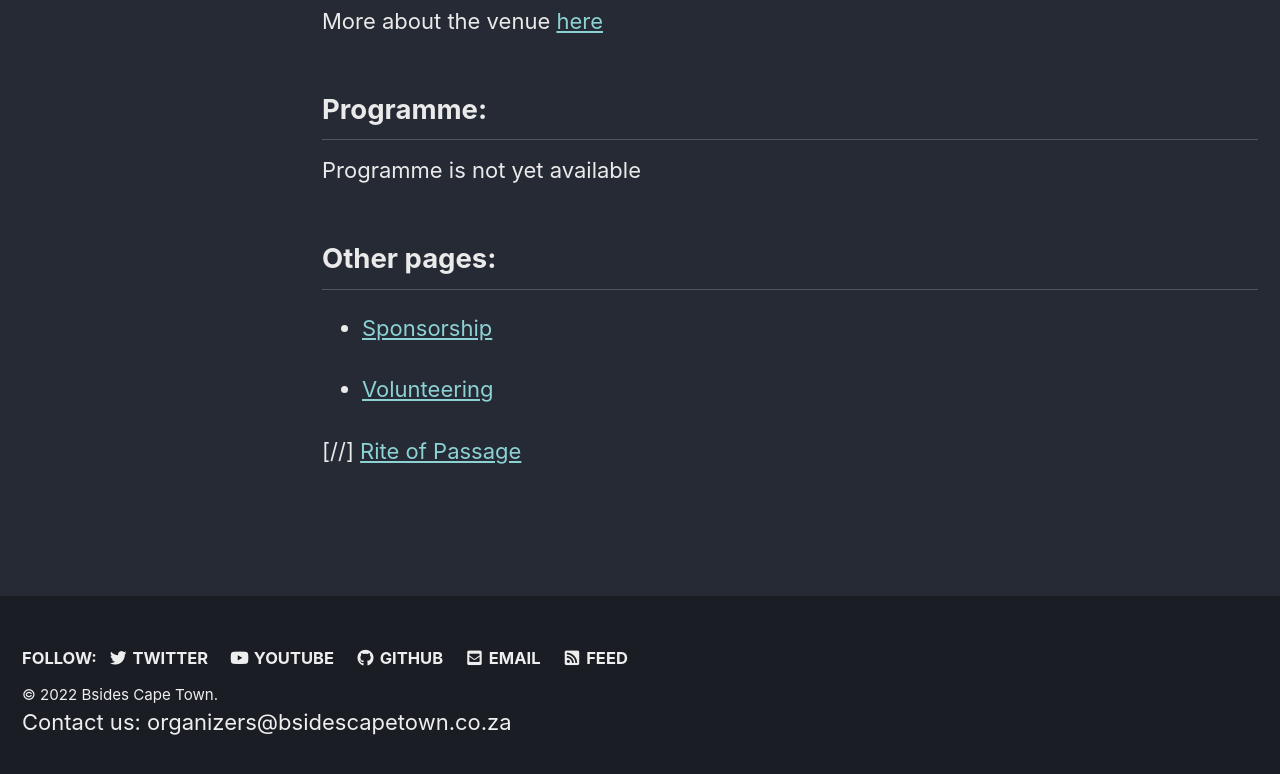
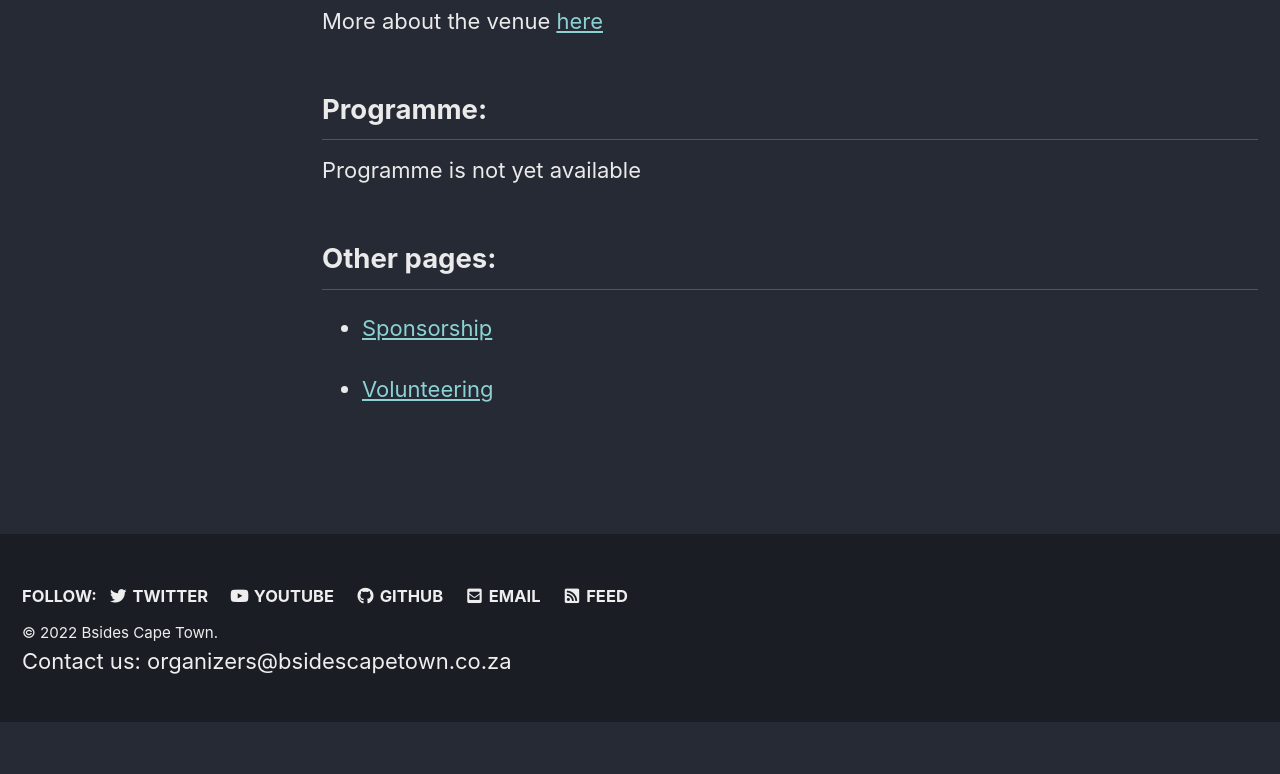
Before and after one commit to bsidescapetown/bsidescapetown.github.io, a Jekyll site: the page built from _pages/bsides-conf/2022.md, in a window 1280 px wide and 900 px high, scrolled down 1623 px, cut to the strip 117-891 px from the top of the window. Built offline with Jekyll 4.4.1, drawn with Linux system fonts in a browser that asks for light colours; cached includes are drawn as plain includes; comment, search, counter and statistics services are not loaded; after the commit the page ends 2462 px from its top, so only the background shows below that.

Commit message:
removed rite of passage link

```diff
--- a/_pages/bsides-conf/2022.md
+++ b/_pages/bsides-conf/2022.md
@@ -42,4 +42,4 @@ Programme is not yet available
 
 - [Volunteering]({{ site.baseurl }}{% link _pages/bsides-conf/2022-volunteer.md %})
 
-[//] [Rite of Passage]({{ site.baseurl }}{% link _pages/bsides-conf/2022-rite-of-passage.md %})
+[//]: # (- [Rite of Passage]({{ site.baseurl }}{% link _pages/bsides-conf/2022-rite-of-passage.md %}) )
```
